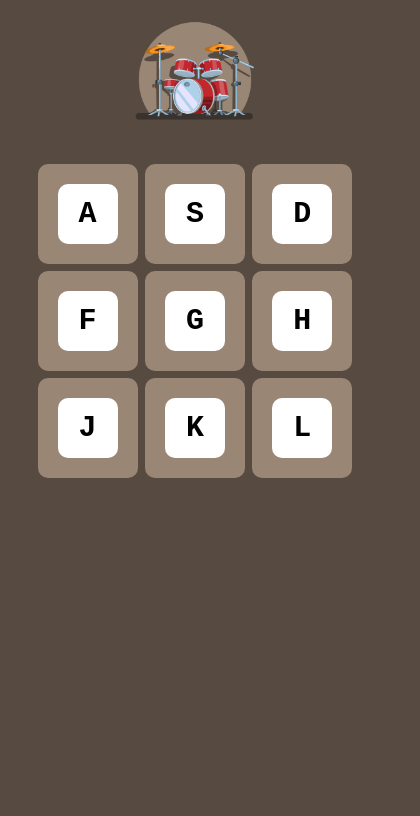
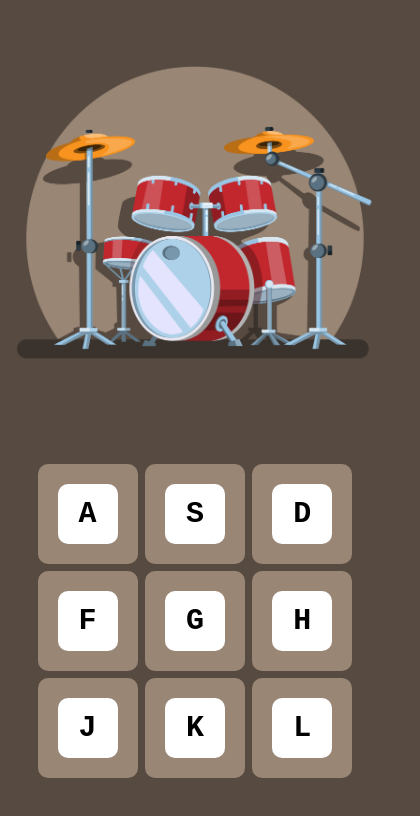
Before and after one commit to vedantpatel07756/DRUMKIT, a plain HTML site: page index.html in a window 390 px wide. Shown: the whole page, 420 px wide, since content can reach past the window. Drawn offline with Linux system fonts and the light colour scheme.

Commit message:
Update style.css

```diff
--- a/style.css
+++ b/style.css
@@ -51,7 +51,7 @@ body{
 
 @media only screen and (max-width: 600px) {
    .container img{
-    width: 150px;
-    height: 150px;
+    width: 450px;
+    height: 450px;
    }
   }
```
